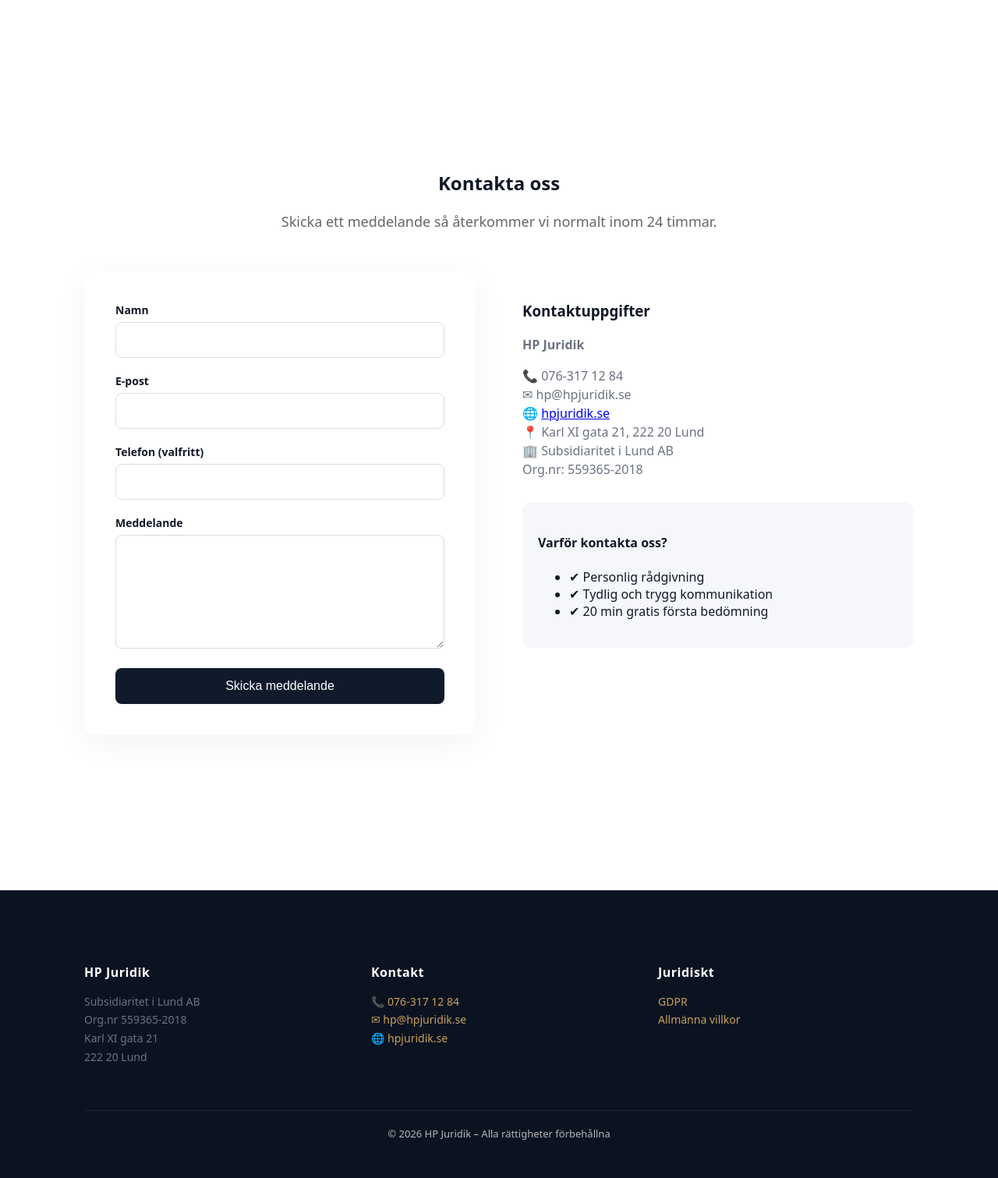
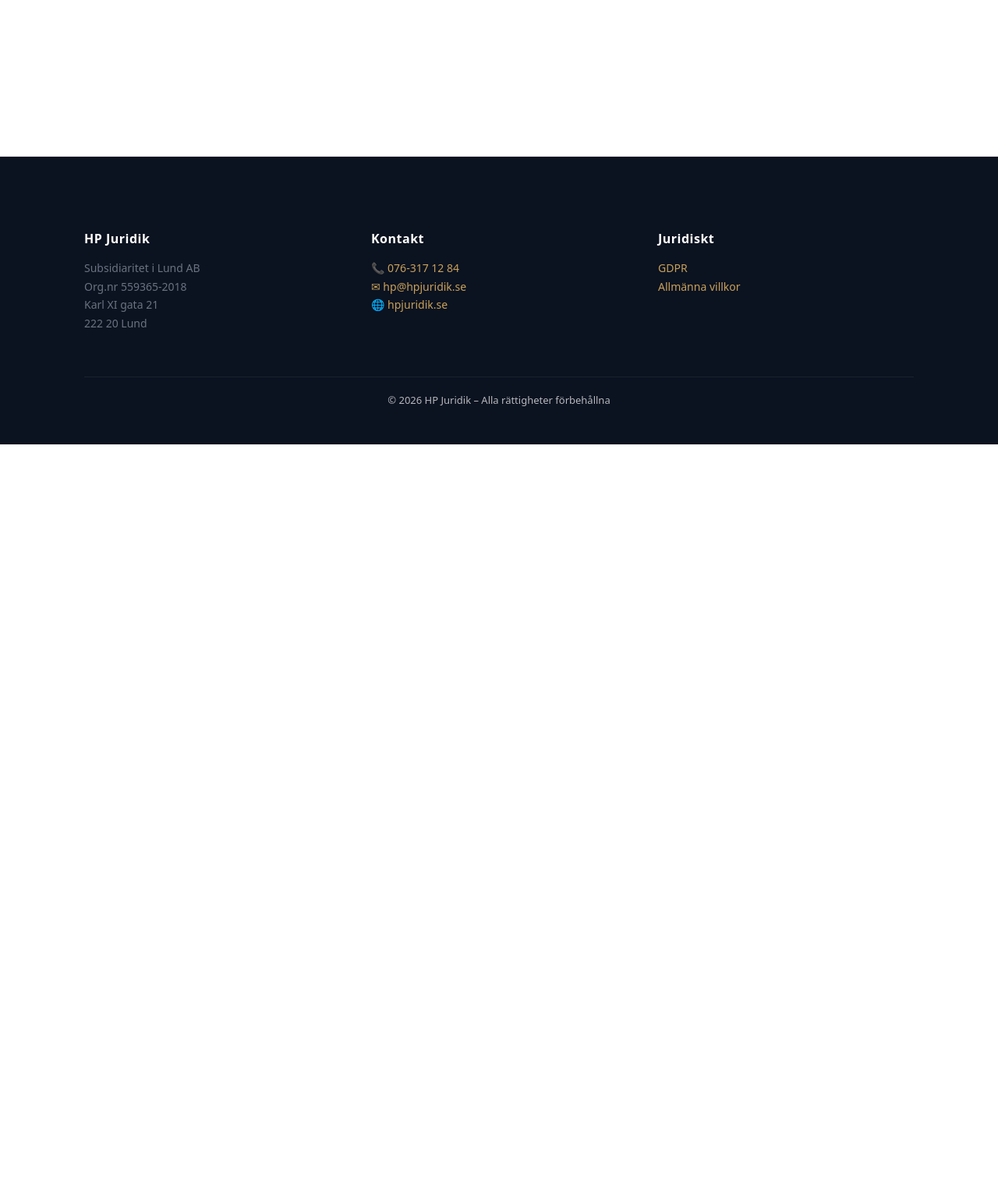
Before and after one commit to optiphyswe-cyber/hpjuridik-web, a FastAPI app: page / in a window 1280 px wide. Shown: the part 2291-3802 px from the top of the page at 78% size. After the commit the page ends 2861 px from the top, so only its background shows below. Run offline with FastAPI, Linux system fonts and the light colour scheme.

Commit message:
Update home.html

```diff
--- a/app/templates/pages/home.html
+++ b/app/templates/pages/home.html
@@ -231,78 +231,4 @@
       </div>
     </section>
 
-    <section id="kontakta-oss" class="section">
-      <div class="container">
-        <div class="contact-header">
-          <h2>Kontakta oss</h2>
-          <p class="lead">Skicka ett meddelande så återkommer vi normalt inom 24 timmar.</p>
-        </div>
-
-        {% if sent %}
-          <div class="success-box">
-            <h3>Tack för ditt meddelande.</h3>
-            <p>Vi återkommer så snart som möjligt.</p>
-          </div>
-        {% endif %}
-
-        {% if error %}
-          <div class="error-box">
-            <strong>Det gick inte att skicka just nu.</strong><br>
-            Mejla oss direkt på <strong>hp@hpjuridik.se</strong>.
-            <div class="error-detail">{{ error }}</div>
-          </div>
-        {% endif %}
-
-        <div class="contact-grid">
-          <form method="post" action="/kontakta-oss" class="contact-form">
-            <input type="text" name="website" style="display:none" />
-
-            <div class="form-group">
-              <label for="namn">Namn</label>
-              <input type="text" id="namn" name="namn" required />
-            </div>
-
-            <div class="form-group">
-              <label for="epost">E-post</label>
-              <input type="email" id="epost" name="epost" required />
-            </div>
-
-            <div class="form-group">
-              <label for="telefon">Telefon (valfritt)</label>
-              <input type="text" id="telefon" name="telefon" />
-            </div>
-
-            <div class="form-group">
-              <label for="meddelande">Meddelande</label>
-              <textarea id="meddelande" name="meddelande" rows="6" required></textarea>
-            </div>
-
-            <button type="submit" class="btn-primary">Skicka meddelande</button>
-          </form>
-
-          <div class="contact-info">
-            <h3>Kontaktuppgifter</h3>
-            <p><strong>HP Juridik</strong></p>
-            <p>
-              📞 076-317 12 84<br />
-              ✉ hp@hpjuridik.se<br />
-              🌐 <a href="https://hpjuridik.se" target="_blank" rel="noopener">hpjuridik.se</a><br />
-              📍 Karl XI gata 21, 222 20 Lund<br />
-              🏢 Subsidiaritet i Lund AB<br />
-              Org.nr: 559365-2018
-            </p>
-
-            <div class="trust-box">
-              <h4>Varför kontakta oss?</h4>
-              <ul>
-                <li>✔ Personlig rådgivning</li>
-                <li>✔ Tydlig och trygg kommunikation</li>
-                <li>✔ 20 min gratis första bedömning</li>
-              </ul>
-            </div>
-          </div>
-        </div>
-      </div>
-    </section>
-
     {% endblock %}
```
